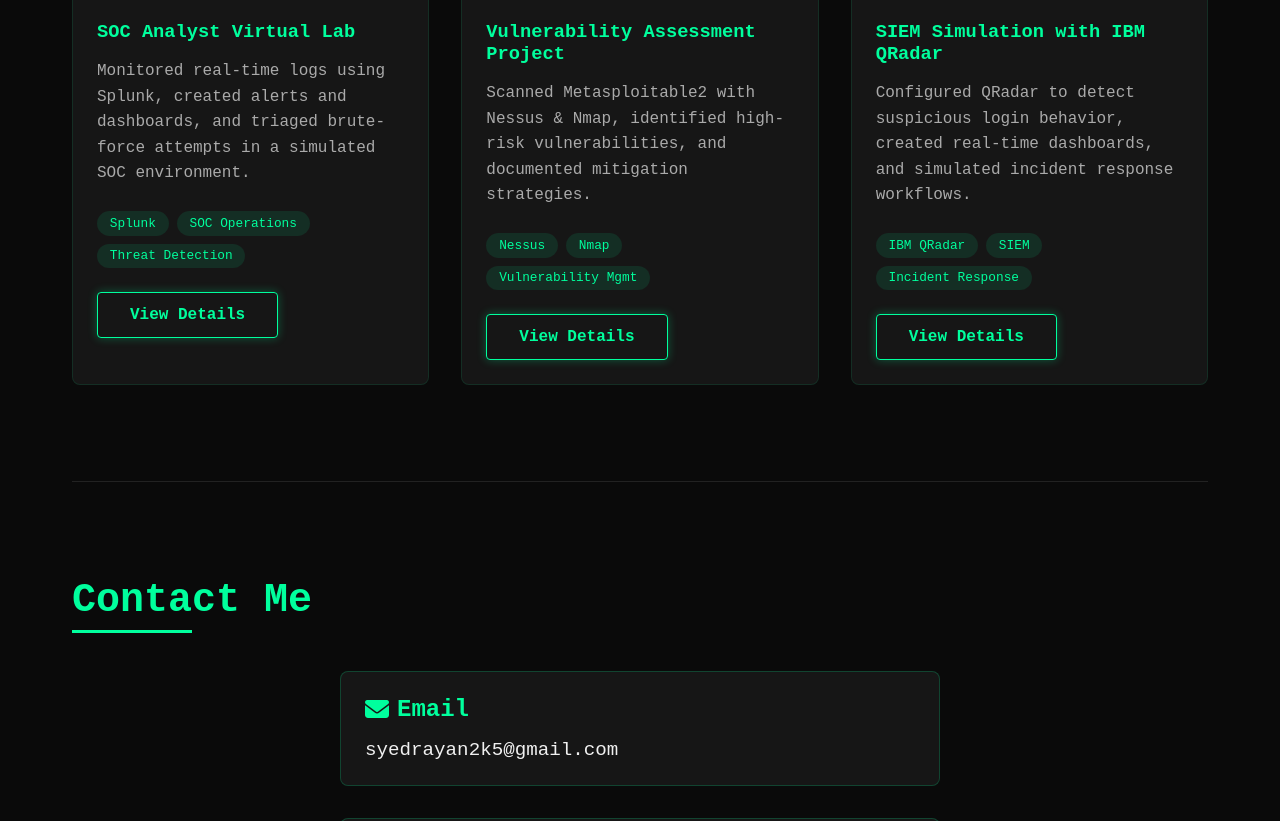
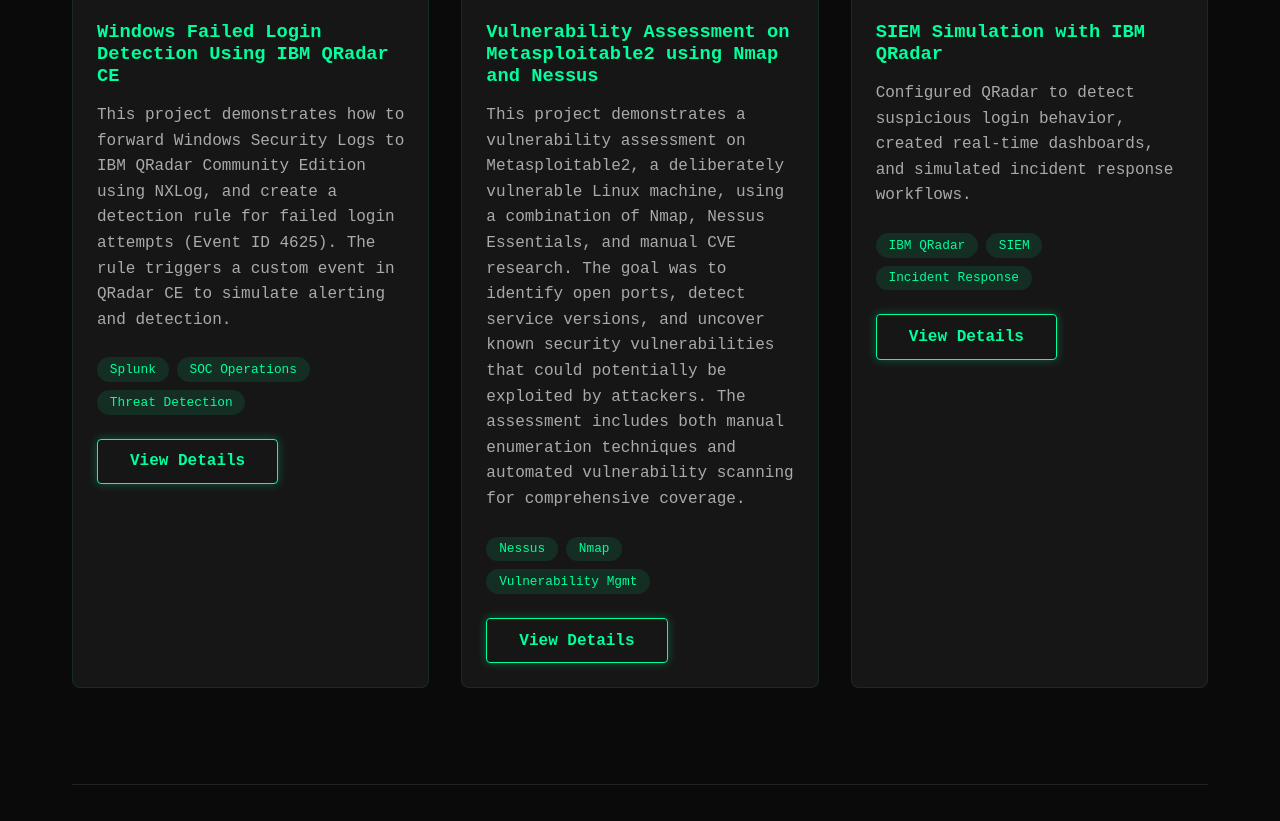
Before and after one commit to syedrayan5/portfolio, a plain HTML site: page index.html in a window 1280 px wide. Shown: the part 4197-5018 px from the top of the page. Drawn offline with Linux system fonts and the light colour scheme.

Commit message:
Update index.html

```diff
--- a/index.html
+++ b/index.html
@@ -802,27 +802,27 @@
                 <div class="project-card">
                     <img src="soc-lab.jpg" alt="SOC Analyst Virtual Lab" class="project-img">
                     <div class="project-info">
-                        <h3>SOC Analyst Virtual Lab</h3>
-                        <p>Monitored real-time logs using Splunk, created alerts and dashboards, and triaged brute-force attempts in a simulated SOC environment.</p>
+                        <h3> Windows Failed Login Detection Using IBM QRadar CE</h3>
+                        <p>This project demonstrates how to forward Windows Security Logs to IBM QRadar Community Edition using NXLog, and create a detection rule for failed login attempts (Event ID 4625). The rule triggers a custom event in QRadar CE to simulate alerting and detection.</p>
                         <div class="project-tags">
                             <span class="project-tag">Splunk</span>
                             <span class="project-tag">SOC Operations</span>
                             <span class="project-tag">Threat Detection</span>
                         </div>
-                        <a href="#" class="btn">View Details</a>
+                        <a href="https://github.com/syedrayan5/windows-failed-login-detection-qradar-ce" class="btn">View Details</a>
                     </div>
                 </div>
                 <div class="project-card">
                     <img src="vulnerability-assessment.jpg" alt="Vulnerability Assessment Project" class="project-img">
                     <div class="project-info">
-                        <h3>Vulnerability Assessment Project</h3>
-                        <p>Scanned Metasploitable2 with Nessus & Nmap, identified high-risk vulnerabilities, and documented mitigation strategies.</p>
+                        <h3>Vulnerability Assessment on Metasploitable2 using Nmap and Nessus</h3>
+                        <p>This project demonstrates a vulnerability assessment on Metasploitable2, a deliberately vulnerable Linux machine, using a combination of Nmap, Nessus Essentials, and manual CVE research. The goal was to identify open ports, detect service versions, and uncover known security vulnerabilities that could potentially be exploited by attackers. The assessment includes both manual enumeration techniques and automated vulnerability scanning for comprehensive coverage.</p>
                         <div class="project-tags">
                             <span class="project-tag">Nessus</span>
                             <span class="project-tag">Nmap</span>
                             <span class="project-tag">Vulnerability Mgmt</span>
                         </div>
-                        <a href="#" class="btn">View Details</a>
+                        <a href="https://github.com/syedrayan5/Vulnerability-Assessment-Metasploitable2" class="btn">View Details</a>
                     </div>
                 </div>
                 <div class="project-card">
```
